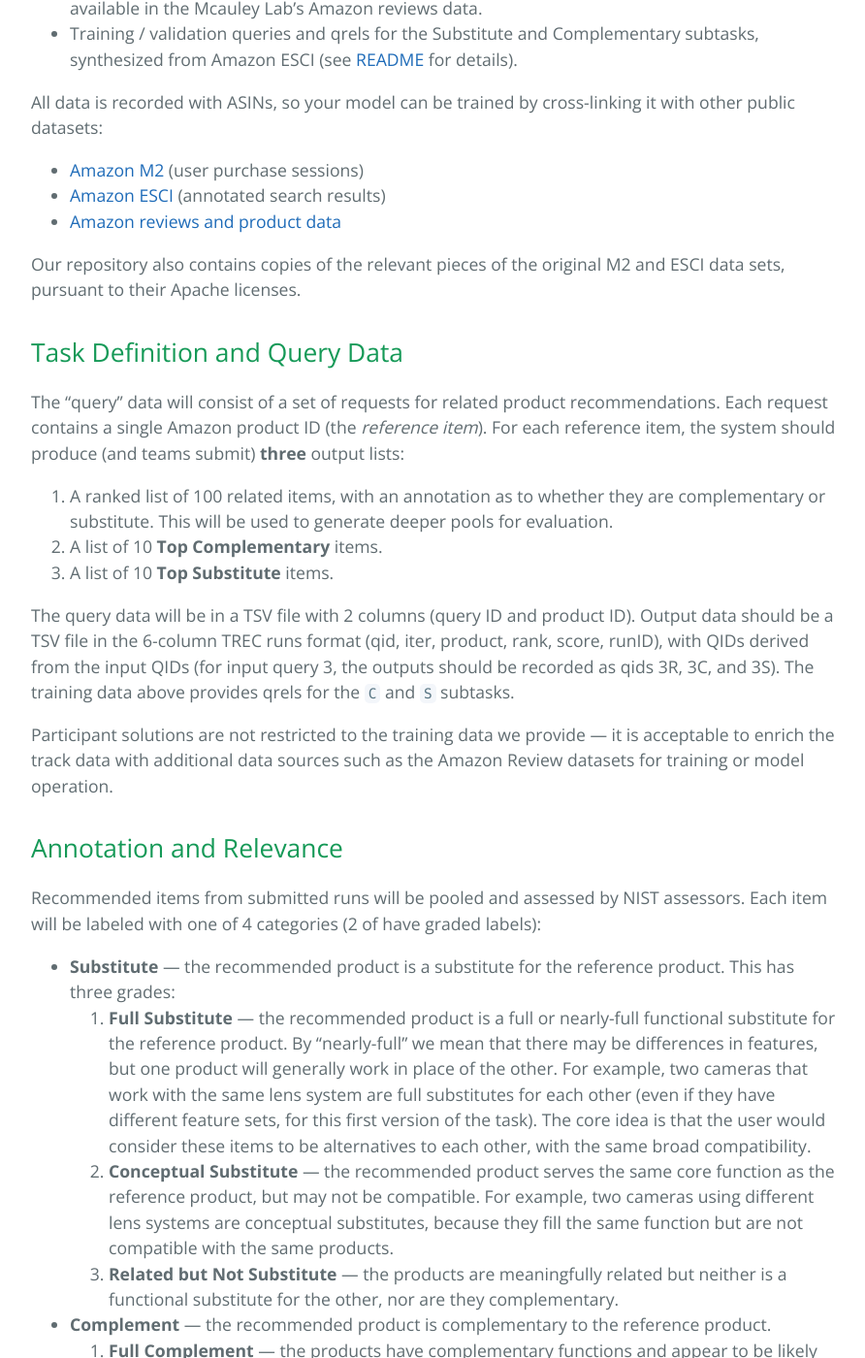
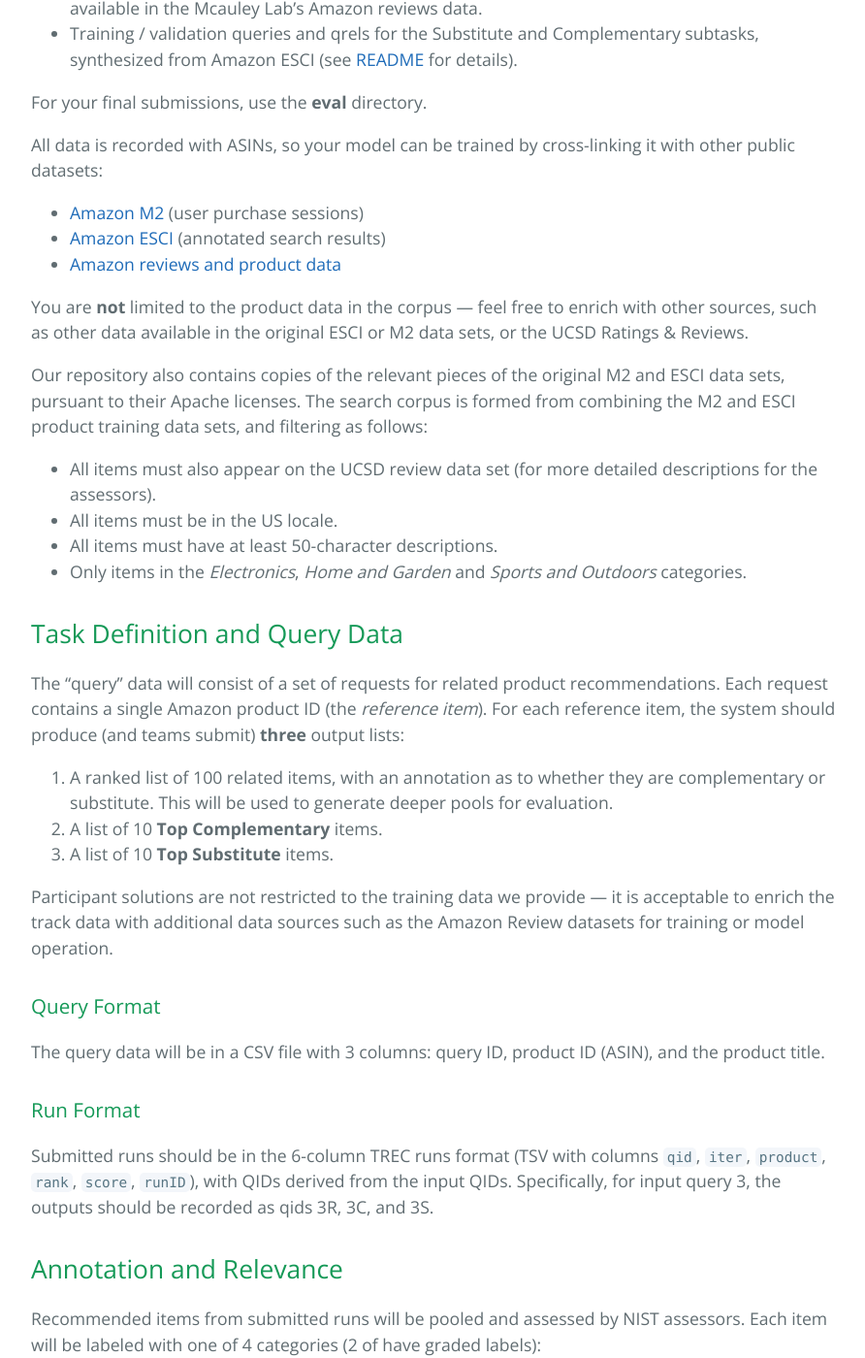
Before and after one commit to trec-product-search/trec-product-search.github.io, a Jekyll site: the page built from recommendations.md, in a window 1280 px wide and 1400 px high, scrolled down 1449 px. Shown: the whole window at 97% size, without its empty margins (192-1084 px from the left). Built offline with Jekyll 4.4.1, drawn with Linux system fonts in a browser that asks for light colours; some of the changed text lies outside the part shown.

Commit message:
update instructions

```diff
--- a/recommendations.md
+++ b/recommendations.md
@@ -10,26 +10,51 @@
 However, published research on related-product recommendation is scant, and very
 few datasets are well-suited to evaluate such recommendations.
 
-Product relationships also come in different types, further complicating the evaluation but opening fresh possibilities for research. This track focuses on *substitute* and *complementary* relationships, defined in terms of product function and use. Specifically, given a reference item *A* and a related item *B*:
+Product relationships also come in different types, further complicating the
+evaluation but opening fresh possibilities for research. This track focuses on
+*substitute* and *complementary* relationships, defined in terms of product
+function and use. Specifically, given a reference item *A* and a related item
+*B*:
 
-* **Substitute** products are products that fill the same function or role as each other, such that *B* could be substituted for *A* (possibly with some restrictions). For example, two cell phone cases are substitutes for each other.
-* **Complementary** products are products that perform related functions: *B* can be used with *A* to add, power, or enhance functionality. For example, a cell phone and a cell phone case are complementary products.
+* **Substitute** products are products that fill the same function or role as
+  each other, such that *B* could be substituted for *A* (possibly with some
+  restrictions). For example, two cell phone cases are substitutes for each
+  other.
+* **Complementary** products are products that perform related functions: *B*
+  can be used with *A* to add, power, or enhance functionality. For example, a
+  cell phone and a cell phone case are complementary products.
 
-In the first version of this task, we are focusing on course-grained tasks. For example, two camera lenses for the same camera are substitutes for each other, even if they serve different photographic purposes (e.g., a portrait lens and a zoom lens for the same camera platform are considered substitutes for this version of this task).
+In the first version of this task, we are focusing on course-grained tasks. For
+example, two camera lenses for the same camera are substitutes for each other,
+even if they serve different photographic purposes (e.g., a portrait lens and a
+zoom lens for the same camera platform are considered substitutes for this
+version of this task).
 
-The goal of this track is to successfully **identify** and **distinguish** complementary and substitute products, to enable recommendation experiences that distinguish between these relationship types and enable richer user exploration of the product space.
+The goal of this track is to successfully **identify** and **distinguish**
+complementary and substitute products, to enable recommendation experiences that
+distinguish between these relationship types and enable richer user exploration
+of the product space.
 
-Because related-product recommendation lists are often short, we will be using short rankings of products (with separate lists of substitutes and complements) as the primary basis for evaluating submitted runs. Teams will also submit a third, longer list for each query for pooling.
+Because related-product recommendation lists are often short, we will be using
+short rankings of products (with separate lists of substitutes and complements)
+as the primary basis for evaluating submitted runs. Teams will also submit a
+third, longer list for each query for pooling.
 
 ## Training and Preparatory Data
 
 [repo]: https://huggingface.co/datasets/trec-product-search/product-recommendation-2025/
-[README]: https://huggingface.co/datasets/trec-product-search/product-recommendation-2025/blob/main/initial/README.md
+[README]: https://huggingface.co/datasets/trec-product-search/product-recommendation-2025/blob/main/eval/README.md
 
-We have provided the following data to track participants, available [on HuggingFace][repo]:
+We have provided the following data to track participants, available [on
+HuggingFace][repo]:
 
-* A product corpus curated from [Amazon M2][M2] and [Amazon ESCI][ESCI], filtered to only include items also available in the Mcauley Lab's Amazon reviews data.
-* Training / validation queries and qrels for the Substitute and Complementary subtasks, synthesized from Amazon ESCI (see [README][] for details).
+* A product corpus curated from [Amazon M2][M2] and [Amazon ESCI][ESCI],
+  filtered to only include items also available in the Mcauley Lab's Amazon
+  reviews data.
+* Training / validation queries and qrels for the Substitute and Complementary
+  subtasks, synthesized from Amazon ESCI (see [README][] for details).
+
+For your final submissions, use the **eval** directory.
 
 All data is recorded with ASINs, so your model can be trained by cross-linking it with other public datasets:
 
@@ -37,7 +62,21 @@
 * [Amazon ESCI][ESCI] (annotated search results)
 * [Amazon reviews and product data][UCSD]
 
-Our repository also contains copies of the relevant pieces of the original M2 and ESCI data sets, pursuant to their Apache licenses.
+You are **not** limited to the product data in the corpus — feel free to enrich
+with other sources, such as other data available in the original ESCI or M2 data
+sets, or the UCSD Ratings & Reviews.
+
+Our repository also contains copies of the relevant pieces of the original M2
+and ESCI data sets, pursuant to their Apache licenses. The search corpus is
+formed from combining the M2 and ESCI product training data sets, and filtering
+as follows:
+
+* All items must also appear on the UCSD review data set (for more detailed
+  descriptions for the assessors).
+* All items must be in the US locale.
+* All items must have at least 50-character descriptions.
+* Only items in the *Electronics*, *Home and Garden* and *Sports and Outdoors*
+  categories.
 
 [ESCI]: https://amazonkddcup.github.io/
 [M2]: https://kddcup23.github.io/
@@ -45,15 +84,32 @@
 
 ## Task Definition and Query Data
 
-The “query” data will consist of a set of requests for related product recommendations. Each request contains a single Amazon product ID (the *reference item*). For each reference item, the system should produce (and teams submit) **three** output lists:
+The “query” data will consist of a set of requests for related product
+recommendations. Each request contains a single Amazon product ID (the
+*reference item*). For each reference item, the system should produce (and teams
+submit) **three** output lists:
 
-1. A ranked list of 100 related items, with an annotation as to whether they are complementary or substitute. This will be used to generate deeper pools for evaluation.
+1. A ranked list of 100 related items, with an annotation as to whether they are
+   complementary or substitute. This will be used to generate deeper pools for
+   evaluation.
 2. A list of 10 **Top Complementary** items.
 3. A list of 10 **Top Substitute** items.
 
-The query data will be in a TSV file with 2 columns (query ID and product ID). Output data should be a TSV file in the 6-column TREC runs format (qid, iter, product, rank, score, runID), with QIDs derived from the input QIDs (for input query 3, the outputs should be recorded as qids 3R, 3C, and 3S).  The training data above provides qrels for the `C` and `S` subtasks.
+Participant solutions are not restricted to the training data we provide — it is
+acceptable to enrich the track data with additional data sources such as the
+Amazon Review datasets for training or model operation.
 
-Participant solutions are not restricted to the training data we provide — it is acceptable to enrich the track data with additional data sources such as the Amazon Review datasets for training or model operation.
+### Query Format
+
+The query data will be in a CSV file with 3 columns: query ID, product ID
+(ASIN), and the product title.
+
+### Run Format
+
+Submitted runs should be in the 6-column TREC runs format (TSV with columns
+`qid`, `iter`, `product`, `rank`, `score`, `runID`), with QIDs derived from the
+input QIDs.  Specifically, for input query 3, the outputs should be recorded as
+qids 3R, 3C, and 3S.
 
 ## Annotation and Relevance
 
```
Also changed, not shown: other parts of recommendations.md (+15 -8 lines).
